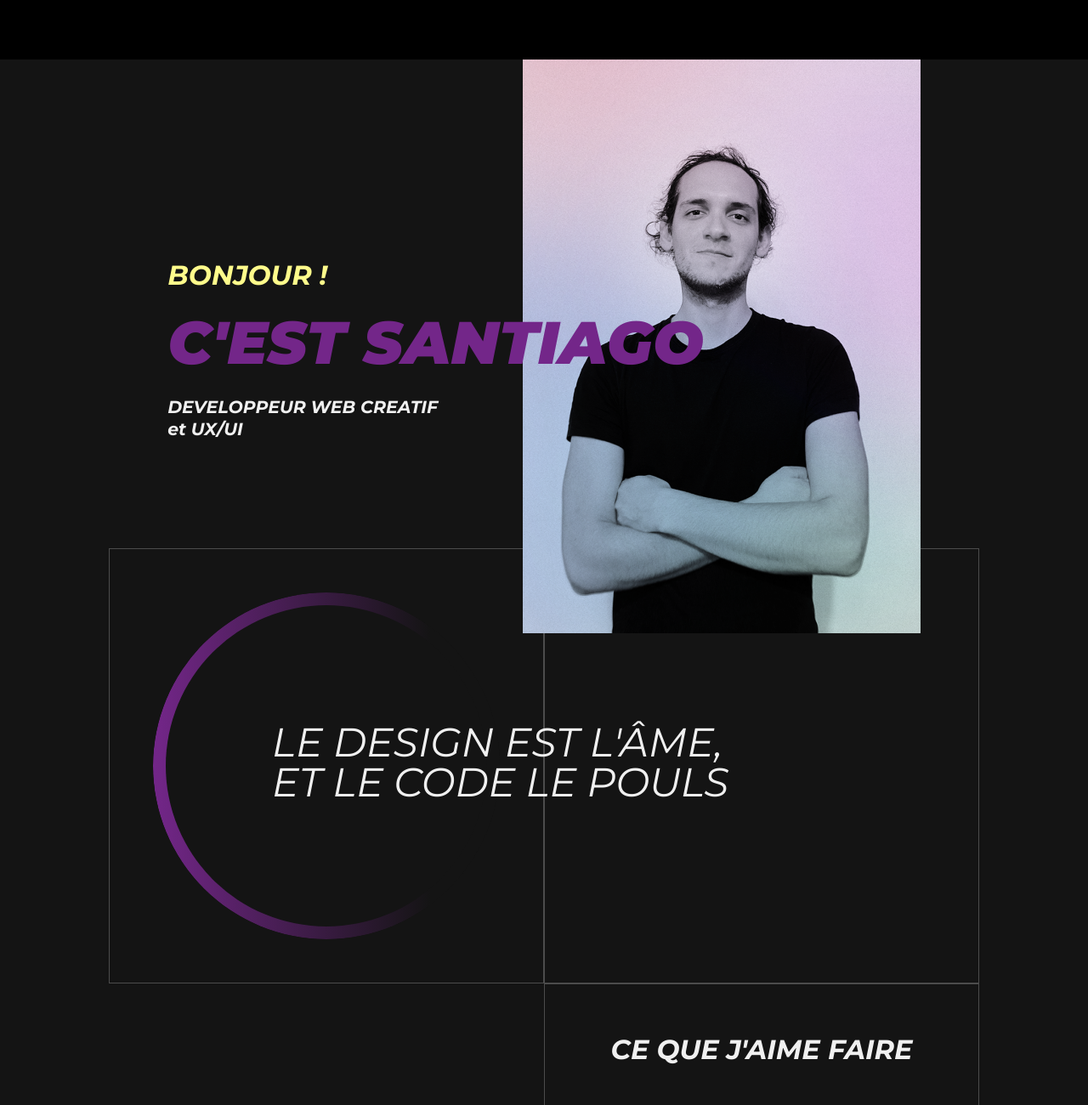
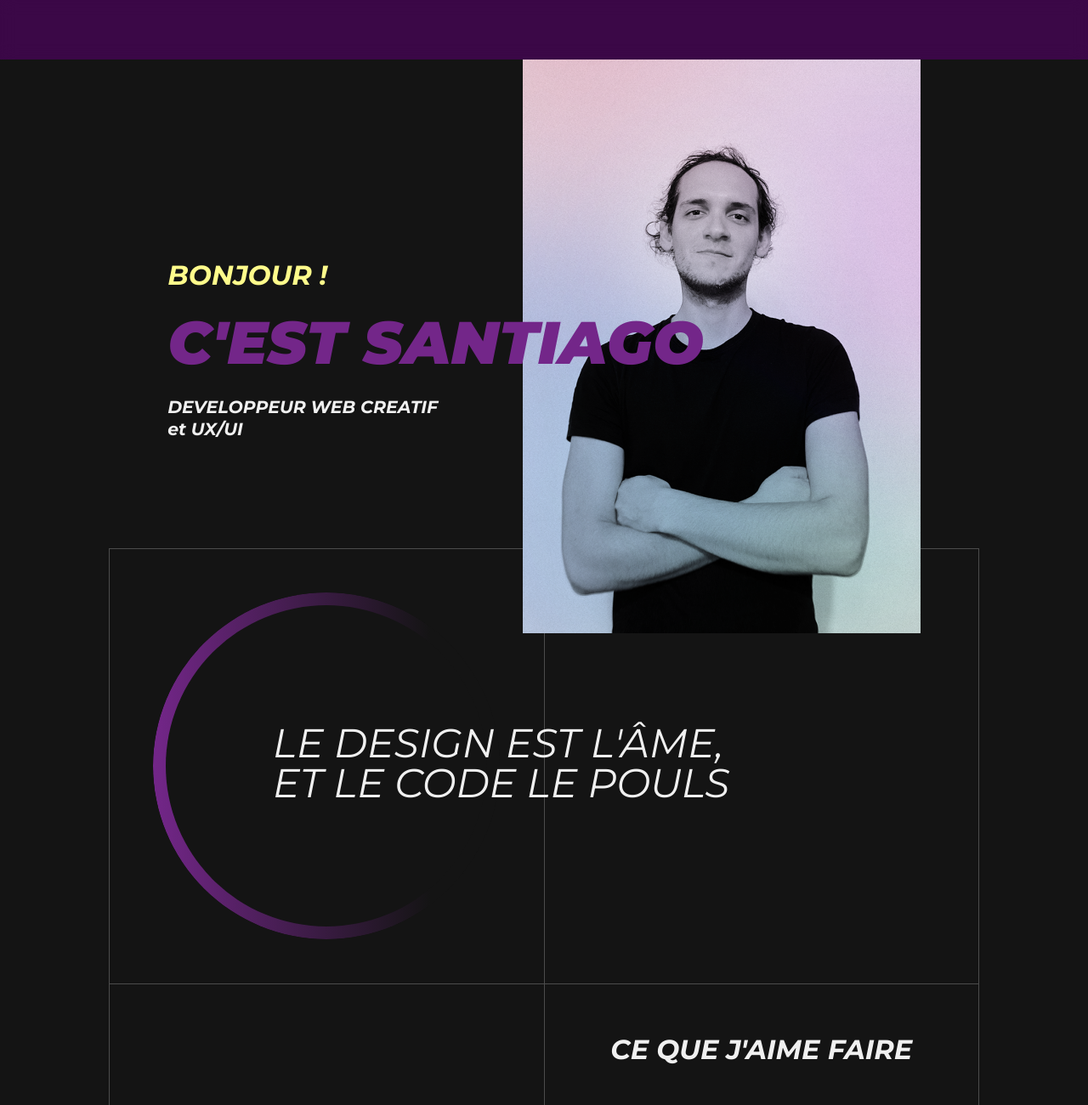
Before and after one commit to Santiago44200/CV-WEB1, a plain HTML site: page index.html in a window 1280 px wide. Shown: the top 1300 px of the page at 85% size. Drawn offline with Linux system fonts and the light colour scheme; a web font is replaced by a local one.

Commit message:
bordes de grid listos, header con blur

```diff
--- a/style/style.css
+++ b/style/style.css
@@ -143,9 +143,11 @@ header {
     left: 0;
     width: 100%;
     height: 70px;
-    background-color: black;
+    background-color: rgba(69, 6, 84, 0.8);
     position: fixed;
     z-index: 1000;
+    backdrop-filter: blur(10px);
+    -webkit-backdrop-filter: blur(10px);
 }
 
 .hero-container {
@@ -228,8 +230,11 @@ header {
     margin-top: -100px;
     width: 80%;
     display: grid;
+    gap: 1px;
     grid-template-columns: 1fr 1fr;
     grid-template-rows: auto;
+    background-color: var(--grid-line-color);
+    padding: 1px;
 }
 
 .section2 .estlame{
@@ -251,16 +256,12 @@ header {
 .place4 {
     aspect-ratio: 1 / 1;
     width: 100%;
-    /* border: #4C4C4C solid; -> Cambiado a 1px para mejor visualización */
-    border: var(--grid-line-color) solid 1px;
-
-    /* CLAVE: Centra el CONTENIDO (el h2) en el flujo */
+    border:none;
+    background-color: #141414;
+    /* CLAVE: Centra el contenido (el h2) en el flujo */
     display: flex;
     justify-content: center; /* Centrado horizontal del h2 */
     align-items: center;    /* Centrado vertical del h2 */
-}
-.place3{
-    border: none;
 }
 .place4 {
     align-items: flex-start;
```
